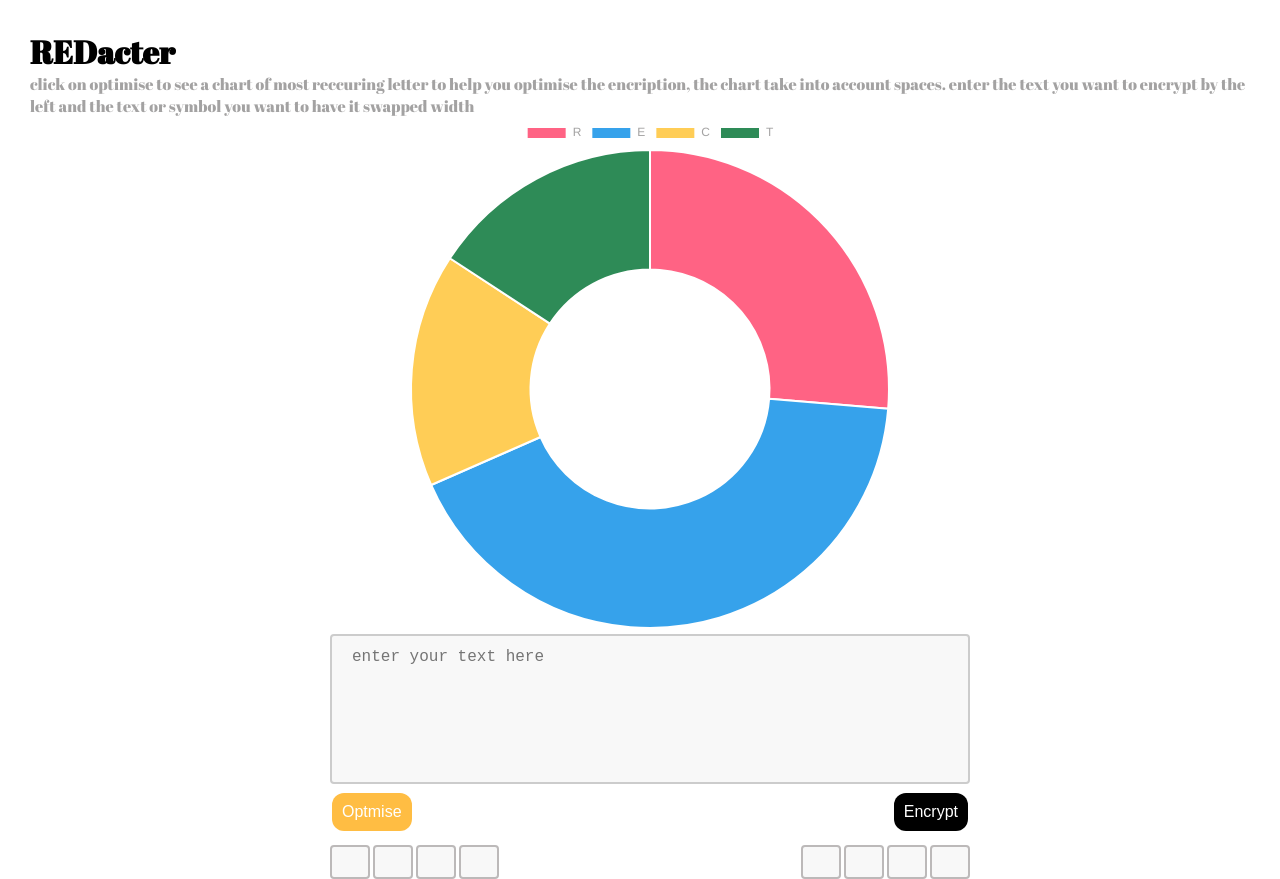
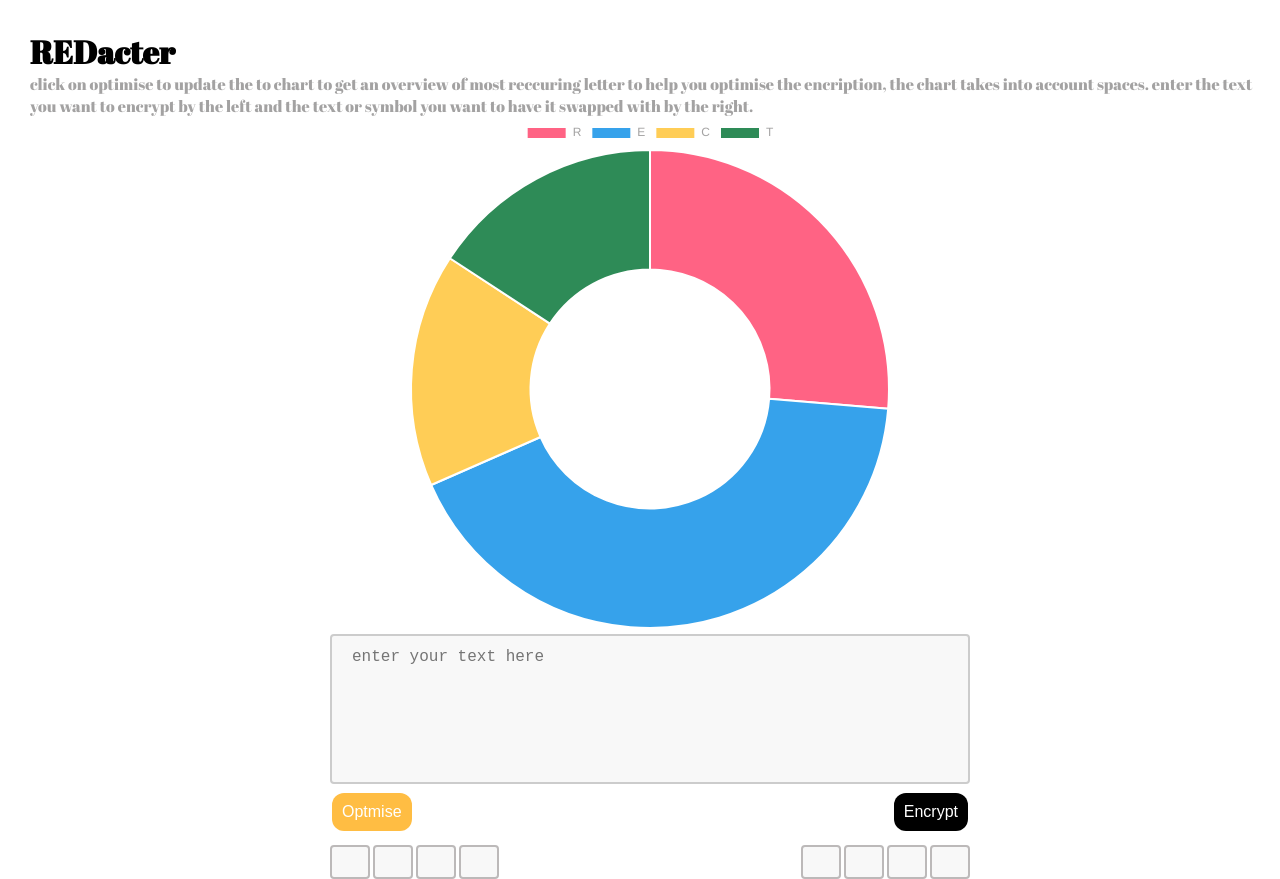
Before and after one commit to Eberechi-uche/redacter, a plain HTML site: page index.html in a window 1280 px wide. Drawn offline with nearby package versions, Linux system fonts and the light colour scheme.

Commit message:
fixed typo

```diff
--- a/index.html
+++ b/index.html
@@ -20,10 +20,10 @@
       <h1>REDacter</h1>
       <div>
         <p>
-          click on optimise to see a chart of most reccuring letter to help you
-          optimise the encription, the chart take into account spaces. enter the
-          text you want to encrypt by the left and the text or symbol you want
-          to have it swapped width
+          click on optimise to update the to chart to get an overview of most
+          reccuring letter to help you optimise the encription, the chart takes
+          into account spaces. enter the text you want to encrypt by the left
+          and the text or symbol you want to have it swapped with by the right.
         </p>
       </div>
     </header>
```
